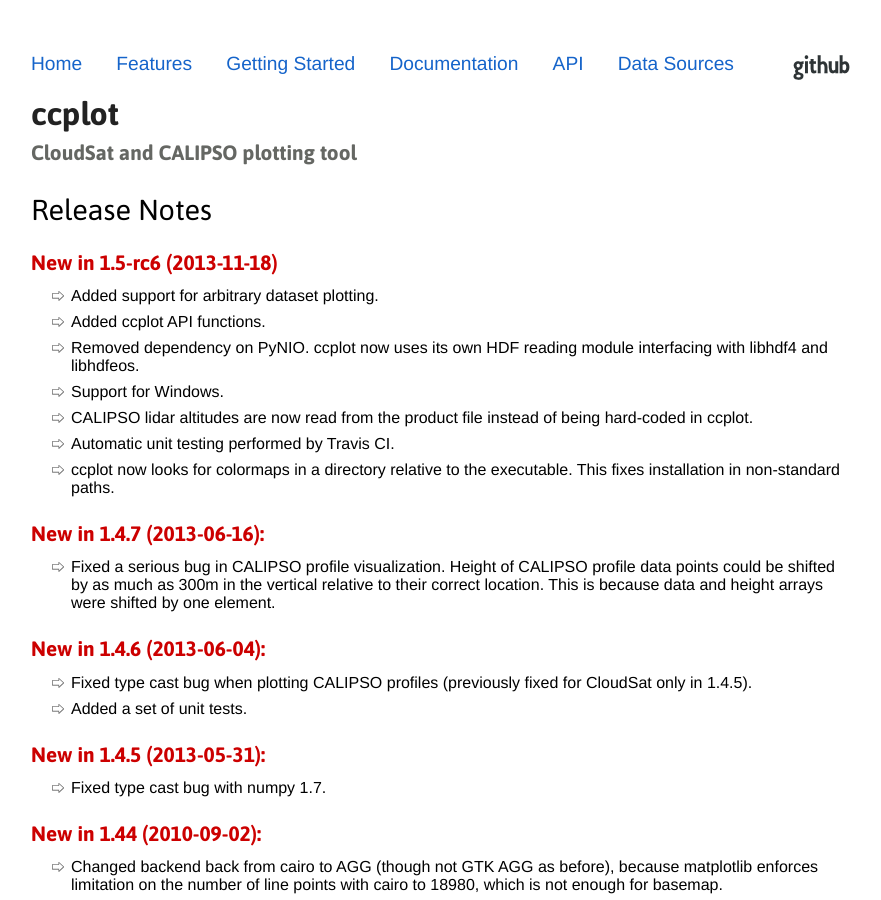
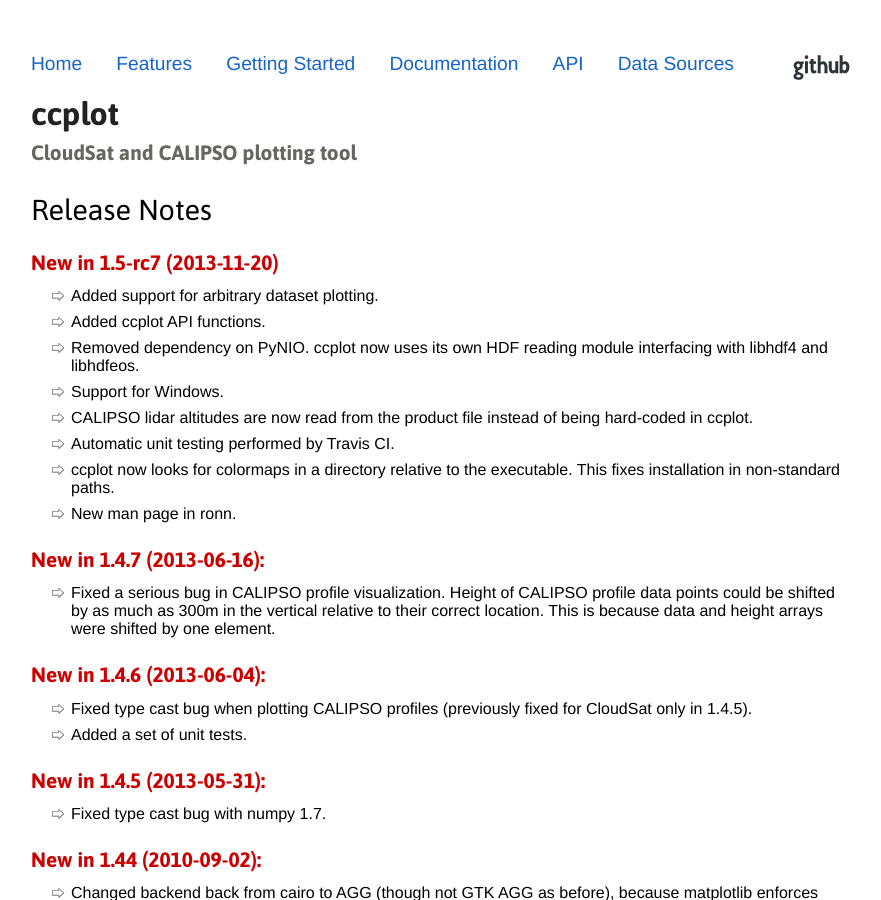
Before and after one commit to peterkuma/ccplot, a Jekyll site: the page built from download/releasenotes/index.html, in a window 1280 px wide and 900 px high. Shown: the whole window, without its empty margins (199-1080 px from the left). Built offline with Jekyll 4.4.1, drawn with Linux system fonts in a browser that asks for light colours.

Commit message:
ccplot 1.5-rc7

```diff
--- a/download/index.html
+++ b/download/index.html
@@ -10,10 +10,10 @@ title: Getting Started
         <thead><tr><th>Release Date</th><th>Download</th></tr></thead>
         <tbody>
             <tr>
-                <td>18 November 2013</td>
+                <td>20 November 2013</td>
                 <td>
-                    <a href="http://sourceforge.net/projects/ccplot/files/ccplot/ccplot-1.5-rc6.tar.gz">ccplot 1.5-rc6</a><br />
-                    <a href="http://sourceforge.net/projects/ccplot/files/ccplot/ccplot-1.5-rc6.win32-py2.7.exe">ccplot 1.5-rc6.win32-py2.7</a>
+                    <a href="http://sourceforge.net/projects/ccplot/files/ccplot/ccplot-1.5-rc7.tar.gz">ccplot 1.5-rc7</a><br />
+                    <a href="http://sourceforge.net/projects/ccplot/files/ccplot/ccplot-1.5-rc7.win32-py2.7.exe">ccplot 1.5-rc7.win32-py2.7</a>
                 </td>
             </tr>
             <tr>
--- a/download/releasenotes/index.html
+++ b/download/releasenotes/index.html
@@ -3,7 +3,7 @@ layout: default
 title: Release Notes
 ---
 <h1>Release Notes</h1>
-<h2>New in 1.5-rc6 (2013-11-18)</h2>
+<h2>New in 1.5-rc7 (2013-11-20)</h2>
 <ul>
     <li>Added support for arbitrary dataset plotting.</li>
     <li>Added ccplot API functions.</li>
@@ -15,6 +15,7 @@ title: Release Notes
     <li>Automatic unit testing performed by Travis CI.</li>
     <li>ccplot now looks for colormaps in a directory relative to
         the executable. This fixes installation in non-standard paths.</li>
+    <li>New man page in ronn.</li>
 </ul>
 <h2>New in 1.4.7 (2013-06-16):</h2>
 <ul>
--- a/index.html
+++ b/index.html
@@ -5,8 +5,8 @@ css: home.css
 ---
 <div class="download">
     <p class="latest">Latest:</p>
-    <p><a href="http://sourceforge.net/projects/ccplot/files/ccplot/ccplot-1.5-rc6.tar.gz">ccplot-1.5-rc6.tar.gz</a></p>
-    <p><a href="http://sourceforge.net/projects/ccplot/files/ccplot/ccplot-1.5-rc6.win32-py2.7.exe">ccplot-1.5-rc6.win32-py2.7.exe</a></p>
+    <p><a href="http://sourceforge.net/projects/ccplot/files/ccplot/ccplot-1.5-rc7.tar.gz">ccplot-1.5-rc7.tar.gz</a></p>
+    <p><a href="http://sourceforge.net/projects/ccplot/files/ccplot/ccplot-1.5-rc7.win32-py2.7.exe">ccplot-1.5-rc7.win32-py2.7.exe</a></p>
     <p class="requirements">Linux &amp; Mac OS X &amp; Windows</p>
 </div>
 
```
